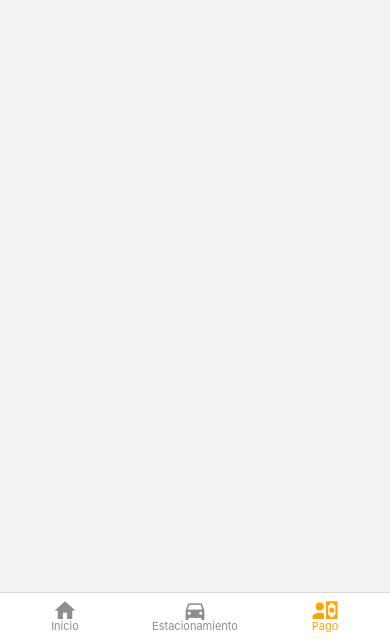
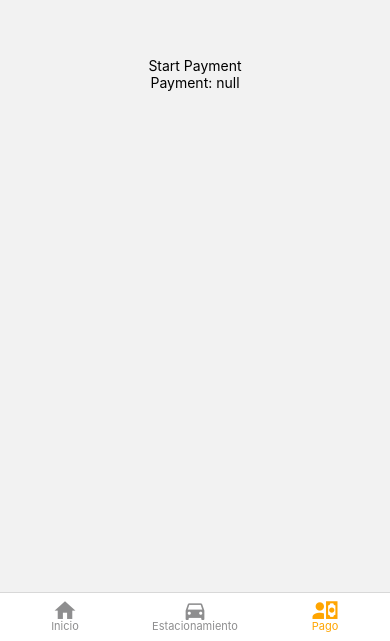
Before and after one commit to IgnacioGrilli/SemConductor, a React Native app: screen /Pago in a window 390 px wide. Shown: the part 203-844 px from the top of the page. Built offline with nearby package versions, Linux system fonts and the light colour scheme.

Commit message:
mpInicioScreen funca

```diff
--- a/components/EstacionarComponents/Cronometro.js
+++ b/components/EstacionarComponents/Cronometro.js
@@ -15,7 +15,7 @@ export default function Cronometro() {
 
 
 
-const handleButtonPress = useCallback(() => {
+    const handleButtonPress = useCallback(() => {
     if (!isRunning) {
         const interval = setInterval(() => {
             setTime((previousTime) => previousTime +1);
--- a/package.json
+++ b/package.json
@@ -17,6 +17,7 @@
     "expo-status-bar": "~1.4.0",
     "react": "18.0.0",
     "react-native": "0.69.5",
+    "react-native-config": "^1.4.6",
     "react-native-ico-material-design": "^3.3.1",
     "react-native-safe-area-context": "4.3.1",
     "react-native-screens": "~3.15.0",
--- a/screens/PagoScreen.js
+++ b/screens/PagoScreen.js
@@ -1,15 +1,14 @@
 import React from 'react';
 import { View, StyleSheet,Button } from 'react-native';
+import MPScreen from './mpInicioScreen';
 
 const PagoScreen = () => {
 
     return (
         <View style={styles.container} >
-            <mpScreen/>
+            <MPScreen/>
         </View>
     );
-
-
 
 }
 
--- a/screens/mpInicioScremm.js
+++ b/screens/mpInicioScreen.js
@@ -6,9 +6,7 @@ import MercadoPagoCheckout from '@blackbox-vision/react-native-mercadopago-px';
 
 import * as MercadoPagoService from './mercadopago-service';
 
-import styles from './styles';
-
-export default function mpScreen() {
+export default function MPScreen() {
   const [paymentResult, setPaymentResult] = useState(null);
 
   const startCheckout = async () => {
@@ -34,10 +32,28 @@ export default function mpScreen() {
 
   return (
     <View style={styles.container}>
-      <TouchableOpacity onPress={startCheckout}>
-        <Text style={styles.text}>Start Payment</Text>
+      <TouchableOpacity
+        style={styles.container}
+        onPress={startCheckout}>
+        <Text>Start Payment</Text>
       </TouchableOpacity>
       <Text style={styles.text}>Payment: {JSON.stringify(paymentResult)}</Text>
     </View>
   );
 }
+
+const styles = StyleSheet.create({
+
+  container: {
+    fontSize: 90,
+    marginTop: 130,
+    alignItems: 'center',
+    justifyContent: 'center'
+  },
+
+  text: {
+    alignItems: 'center',
+    justifyContent: 'center'
+    },
+
+});
```
Also changed, not shown: 1 other file (tests, documents, lock files or other folders).
